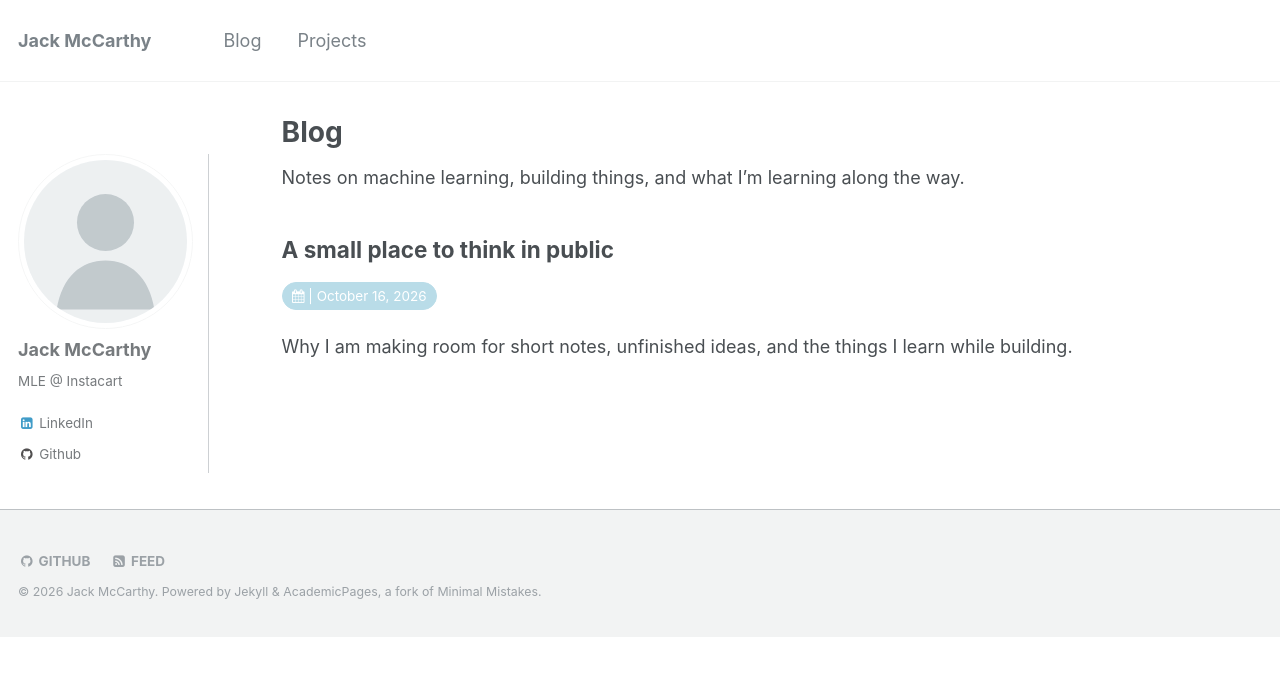
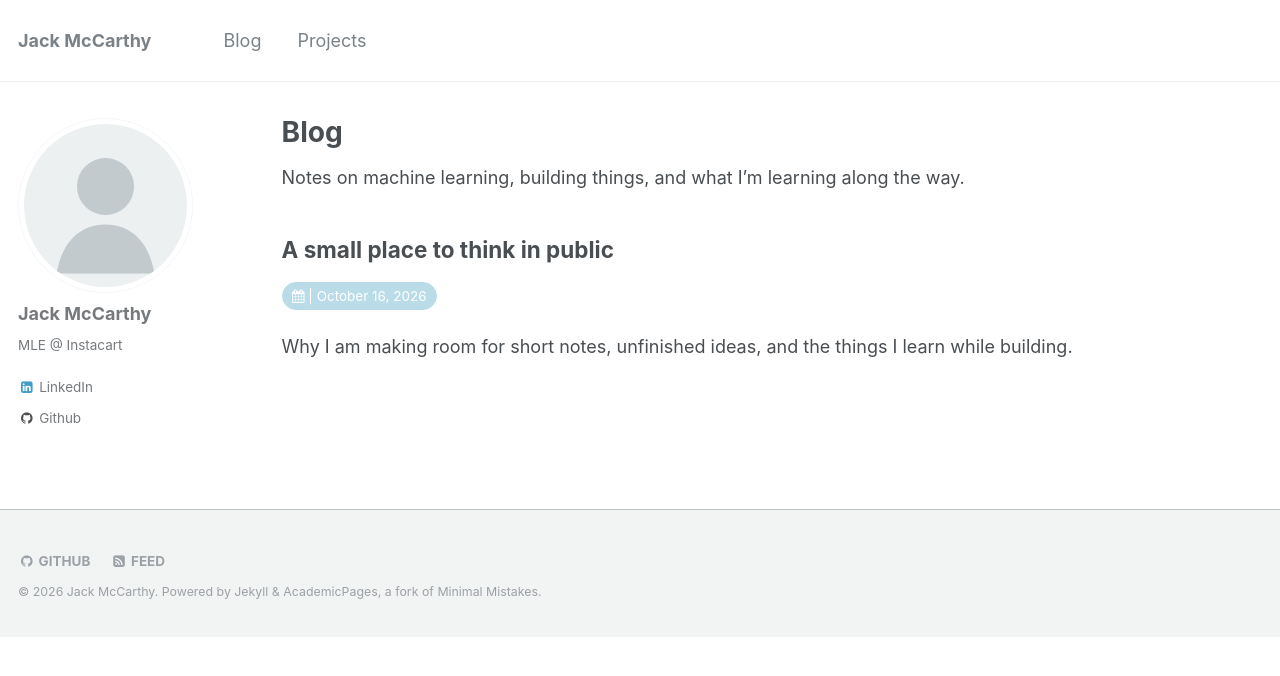
Before and after one commit to jwmccarthy/jwmccarthy.github.io, a Jekyll site: the page built from _pages/index.md, in a window 1280 px wide. Shown: the top 676 px of the page. Built offline with Jekyll 4.4.1, drawn with Linux system fonts in a browser that asks for light colours.

Commit message:
Remove sidebar divider

```diff
--- a/assets/css/main.scss
+++ b/assets/css/main.scss
@@ -45,18 +45,6 @@
 @media (min-width: 57.8125em) {
   .sidebar {
     padding-right: 1.5em;
-    border-right: 0;
-    position: relative;
-  }
-
-  .sidebar::after {
-    display: block;
-    position: absolute;
-    top: 0;
-    right: -0.85%;
-    height: 100%;
-    border-right: 1px solid #bdc1c4;
-    content: "";
   }
 }
 @import "archive";
```
